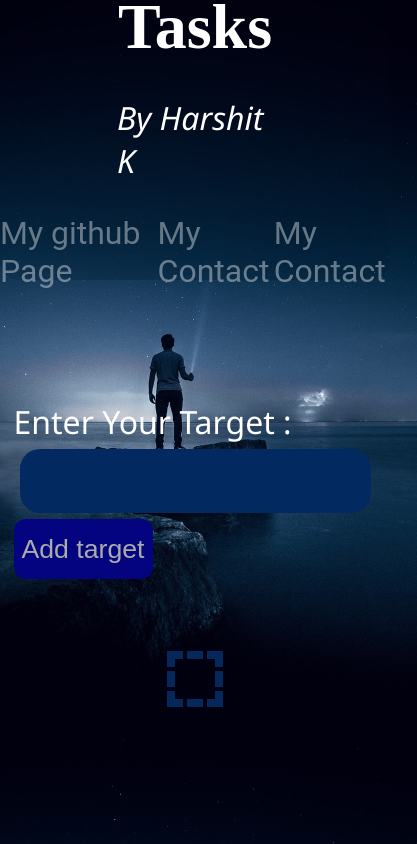
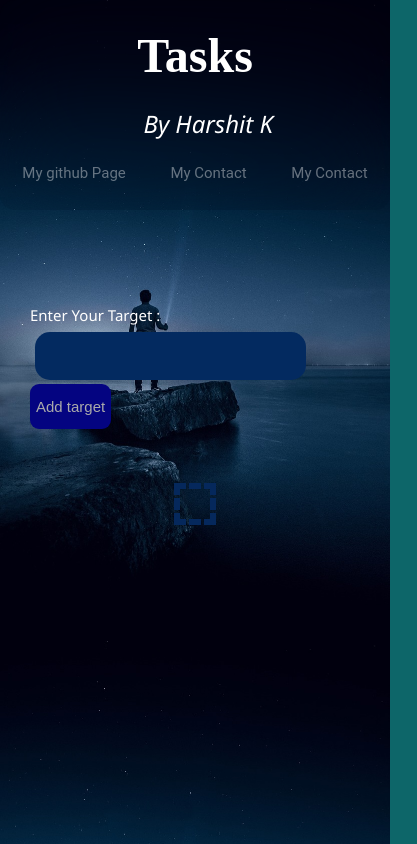
Before and after one commit to HarK-github/Task_manager_HK, a plain HTML site: page index.html in a window 390 px wide. Shown: the whole page, 417 px wide, since content can reach past the window. Drawn offline with Linux system fonts and the light colour scheme.

Commit message:
Added cross compatibility on mobile devices

```diff
--- a/index.html
+++ b/index.html
@@ -2,11 +2,11 @@
 <html lang="en-US">
   <head>
     <meta charset="utf-8">
-    <meta name="viewport" content="width=device-width, initial-scale=1.0">
+    <meta name="viewport" content="width=device-width, initial-scale=1.0"> <!-- IMPORTANT FOR CROSS COMPATIBILITY -->
     <title>Task Manager</title>
     <style>
         html{
-            zoom: 200%;
+            zoom: 150%;
         }
         a{
             color:rgba(255, 255, 255, 0.395);
@@ -74,6 +74,12 @@
         li{
             margin:10px;
         }
+
+        @media (max-width:600px){ /* Means that below 600px this should be scaled according to below piece of code*/
+             a ,button ,label{
+                font-size: 10px;
+             }
+        }
     </style>
   </head>
 
```
